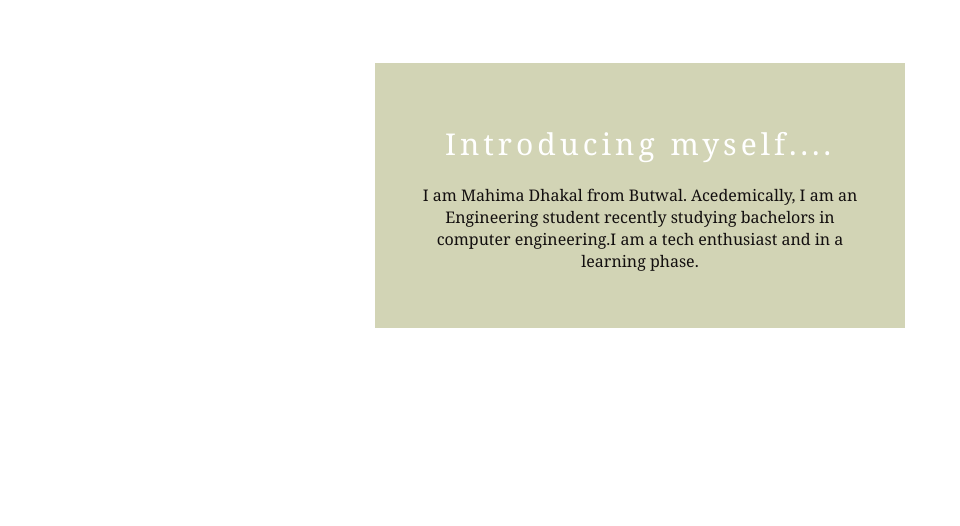
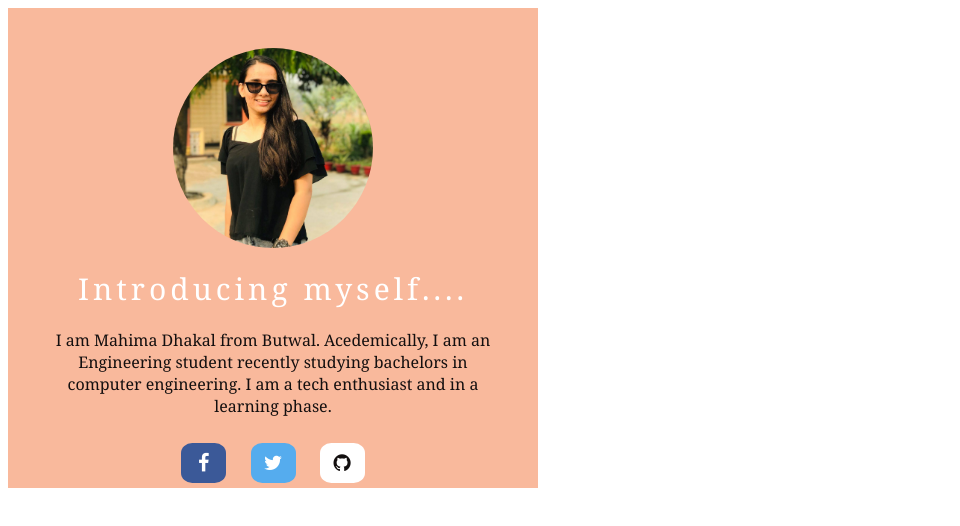
Before and after one commit to dhakalmahima188/Bio-wlit, a plain HTML site: page index.html in a window 1280 px wide. Shown: the whole page, without its empty margins (0-960 px from the left). Drawn offline with Linux system fonts and the light colour scheme.

Commit message:
photo added

```diff
--- a/index.html
+++ b/index.html
@@ -1,16 +1,27 @@
 <html>
   <head>
     <meta charset="utf-8">
+    <link rel="stylesheet" href="https://cdnjs.cloudflare.com/ajax/libs/font-awesome/4.7.0/css/font-awesome.min.css">
+    <link rel="stylesheet" href="https://maxcdn.bootstrapcdn.com/font-awesome/4.4.0/css/font-awesome.min.css">
     <link rel="stylesheet" href="style.css">
     <title>wlit</title>
   </head>
   <body>
 <div class="box">
 
-  <h1>
+ <div class="intro">
+    <img src="me.jpg">
+    <h1>
 Introducing myself....</h1>
+</div>
+<p>
 
-<p>I am Mahima Dhakal from Butwal. Acedemically, I am an Engineering student recently  studying bachelors in computer engineering.I am a tech enthusiast and in a learning phase.
-</div>
+I am Mahima Dhakal from Butwal.
+Acedemically, I am an Engineering student recently  studying bachelors in computer engineering.
+I am a tech enthusiast and in a learning phase.</p>
+
+<a href="https://www.facebook.com/mahima.dhakal.18/" class="fa fa-facebook"></a>
+<a href="#" class="fa fa-twitter"></a>
+<i class="fa fa-github"></i>
 </body>
 </html>
--- a/style.css
+++ b/style.css
@@ -1,11 +1,10 @@
 
   .box{
     width: 450px;
-    background: rgba(143, 148, 71, 0.4);
+    background: rgba(241, 82, 8, 0.4);
     padding: 40px;
     text-align: center;
-    margin: auto;
-    margin-top: 5%;
+height: 400px;
     color: rgb(19, 15, 15);
     font-family:Cambria, Cochin, Georgia, Times, 'Times New Roman', serif;
   }
@@ -15,10 +14,42 @@
     font-size: 30px;
     letter-spacing: 4px;
     font-weight: 100;
+
   }
-  .box h5{
-    color: rgb(255, 255, 255);
-    font-size: 25px;
-    letter-spacing: 3px;
-    font-weight: 100;
+
+  img{
+    border-radius: 50%;
+    height: 200px;
+    width:200px;
   }
+
+
+.fa {
+  margin : 10px;
+  border-radius: 25%;
+  padding: 10px;
+  font-size: 20px;
+  width: 25px;
+  text-align: center;
+  text-decoration: none;
+}
+
+
+.fa:hover {
+  opacity: 0.7;
+}
+
+
+.fa-facebook {
+  background: #3B5998;
+  color: white;
+}
+
+
+.fa-twitter {
+  background: #55ACEE;
+  color: white;
+}
+.fa-github{
+  background: white;
+}
```
Also changed, not shown: me.jpg (added).
